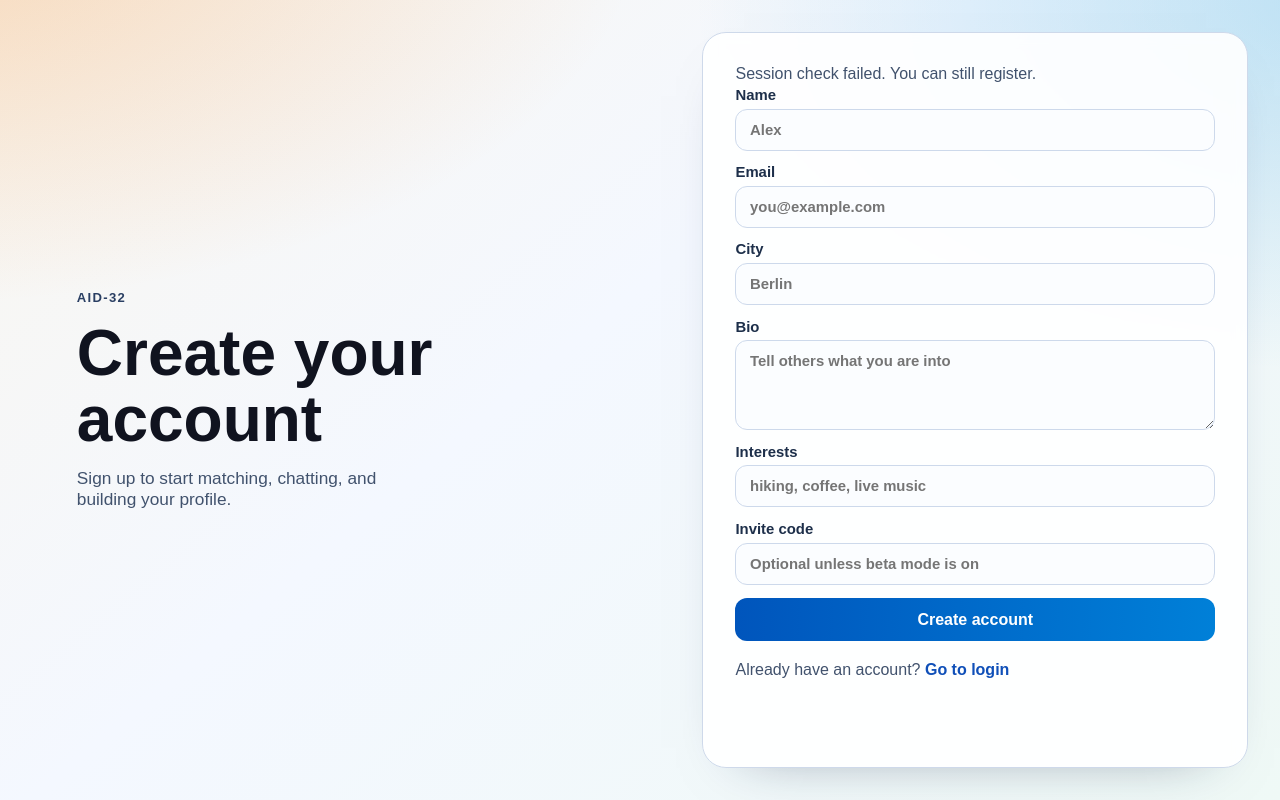
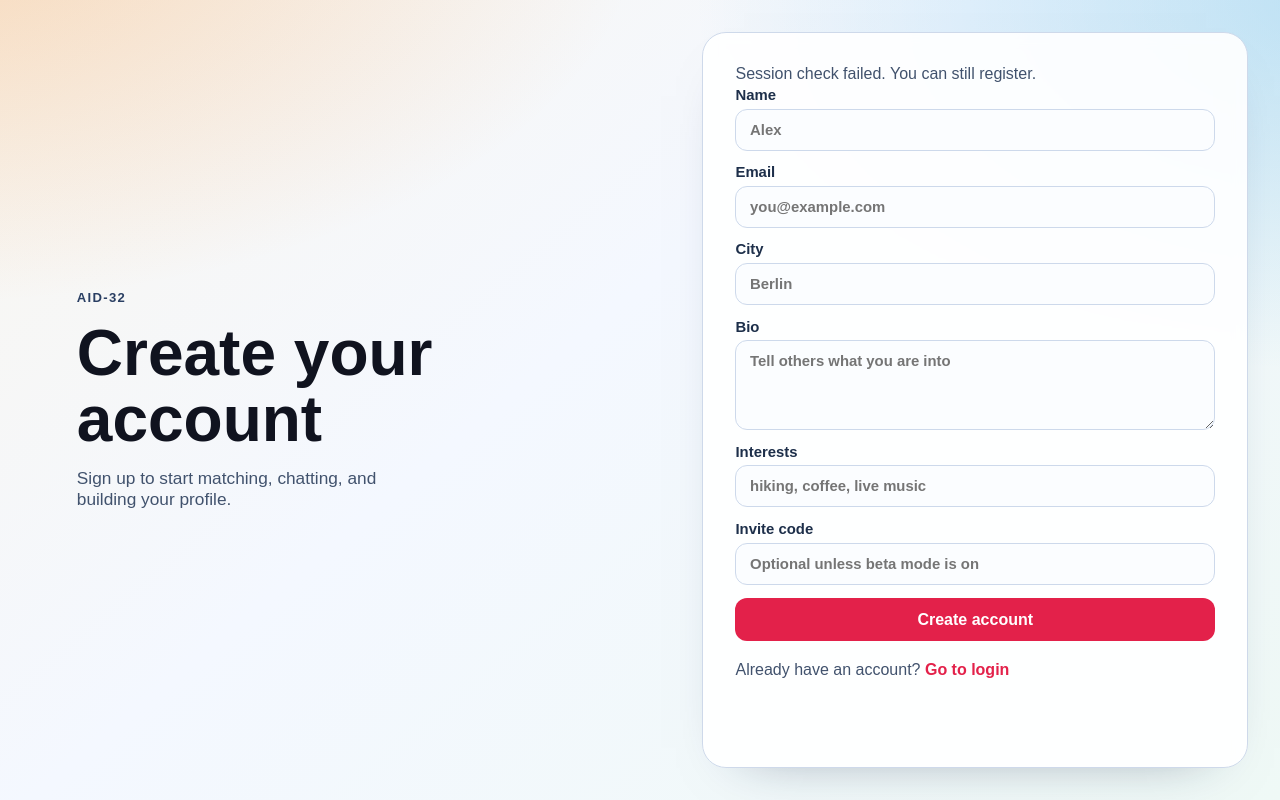
Before and after one commit to johnx25/aid-32-fullstack-mvp-foundation, a Next.js app: page /register in a window 1280 px wide. Built offline with nearby package versions, Linux system fonts and the light colour scheme; no server answers.

Commit message:
feat(ui): enforce global primary color token across app

```diff
--- a/src/app/globals.css
+++ b/src/app/globals.css
@@ -1,4 +1,7 @@
 :root {
+  --primary-color: #e3214a;
+  --primary-color-hover: #c81d42;
+  --primary-color-soft: #ffe6ed;
   --background: #f4f7fb;
   --foreground: #101828;
   --surface: #ffffff;
--- a/src/app/ui/register-page.module.css
+++ b/src/app/ui/register-page.module.css
@@ -1,8 +1,8 @@
 .page {
-  --focus-ring: #0f6dce;
+  --focus-ring: var(--primary-color);
   --success-text: #17522c;
   --success-bg: #ebfaef;
-  --link-color: #0f4fb8;
+  --link-color: var(--primary-color);
 
   min-height: 100dvh;
   display: grid;
@@ -106,13 +106,14 @@
   font-weight: 700;
   color: #ffffff;
   padding: 0.78rem 0.92rem;
-  background: linear-gradient(92deg, #0055bc 0%, #0080d8 100%);
+  background: var(--primary-color);
   transition: transform 170ms ease, filter 170ms ease;
 }
 
 .form button:hover {
   transform: translateY(-1px);
-  filter: brightness(1.02);
+  background: var(--primary-color-hover);
+  filter: none;
 }
 
 .form button:disabled {
```
Also changed, not shown: src/app/ui/dating-mvp-app.module.css (+8 -4 lines), src/app/ui/login-page.module.css (+4 -3 lines).
